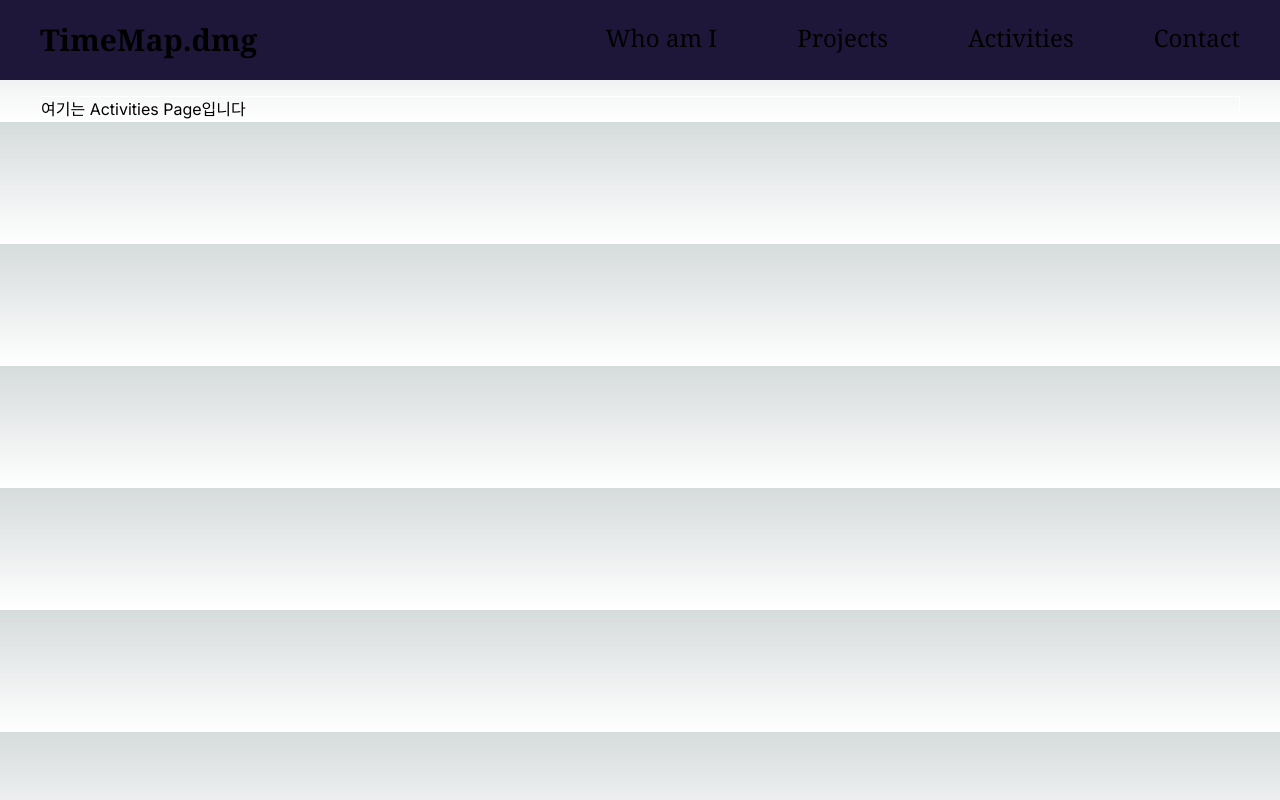
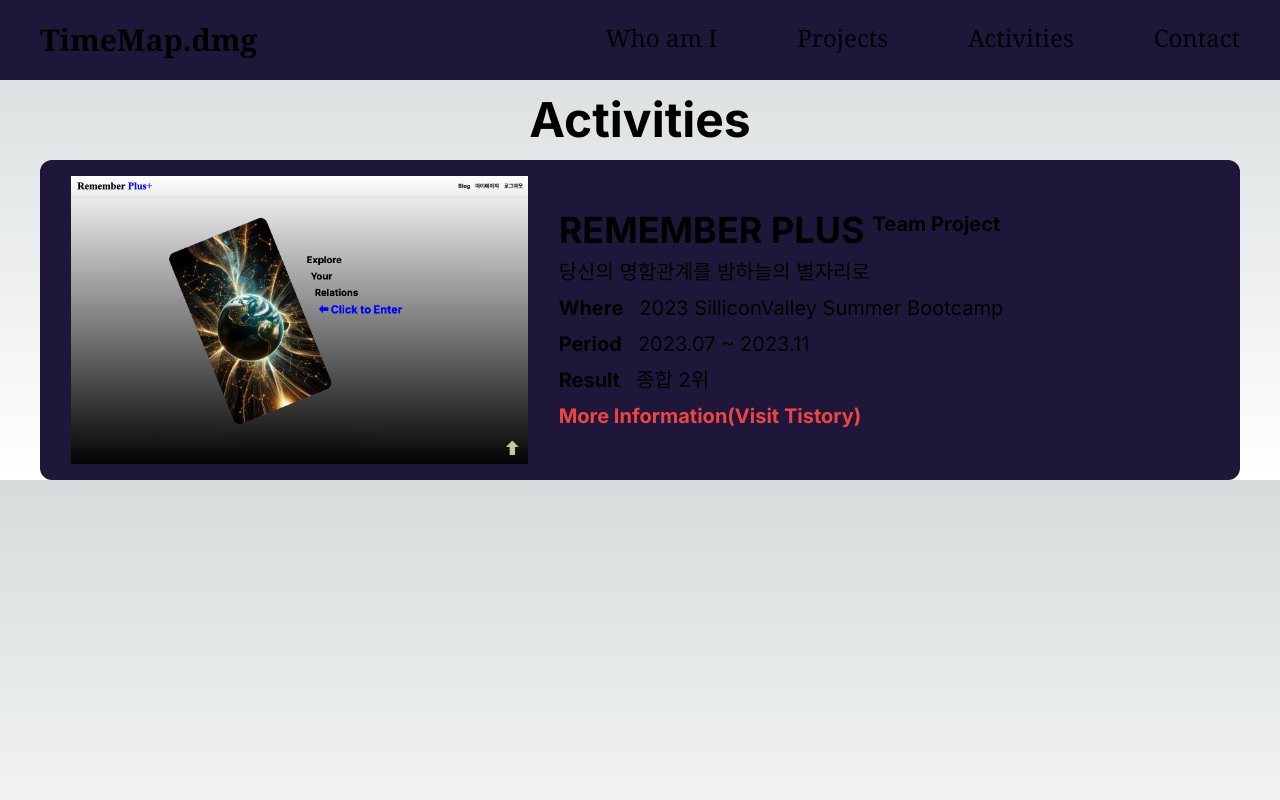
Before and after one commit to TMInstaller/time-map-dmg, a Next.js app: page /activities in a window 1280 px wide. Built offline with nearby package versions, Linux system fonts and the light colour scheme.

Commit message:
Activity Page 구현

```diff
--- a/src/app/(info)/activities/page.tsx
+++ b/src/app/(info)/activities/page.tsx
@@ -1,11 +1,13 @@
+import ActivityInfo from '@/components/info/ActivityInfo'
 import withLayout from '@/hoc/withLayout'
+import Image from 'next/image'
+import Link from 'next/link'
 
 const Activities: React.FC = () => {
   return (
     <div className='flex flex-col items-center'>
-      <div className='max-w-content w-full mt-4'>
-        <div className='border border-white'>여기는 Activities Page입니다</div>
-      </div>
+      <div className='text-5xl font-bold mt-4'>Activities</div>
+      <ActivityInfo />
     </div>
   )
 }
--- a/src/components/global/Header.tsx
+++ b/src/components/global/Header.tsx
@@ -6,7 +6,9 @@ const Header = () => {
   return (
     <div className='w-screen h-20 bg-background-light flex items-center justify-center'>
       <div className='flex justify-between max-w-content w-full'>
-        <div className='font-serif font-bold text-3xl'>TimeMap.dmg</div>
+        <div className='font-serif font-bold text-3xl'>
+          <Link href='/'>TimeMap.dmg</Link>
+        </div>
         <div className='flex row-auto gap-20'>
           {categories.map((category, index) => (
             <Link key={index} href={`/${category.replace(/\s+/g, '').toLowerCase()}`} passHref>
--- /dev/null
+++ b/src/components/info/ActivityInfo.tsx
@@ -0,0 +1,42 @@
+import Image from 'next/image'
+import Link from 'next/link'
+
+const ActivityInfo = () => {
+  return (
+    <div className='grid grid-cols-12 max-w-content w-full h-80 mt-4 animate-slide-in bg-background-light p-4 rounded-xl'>
+      <div className='col-start-1 col-end-6 relative bg-background-light'>
+        <Image src='/RememberPlus.png' alt='' fill style={{ objectFit: 'contain' }} />
+      </div>
+      <div
+        className={`col-start-6 col-end-13 p-4 bg-background-light flex flex-col justify-center gap-2`}
+      >
+        <div className='flex flex-row gap-2'>
+          <div className='text-4xl font-bold'>REMEMBER PLUS</div>
+          <div className='text-xl font-bold'>Team Project</div>
+        </div>
+        <div className='flex flex-row gap-4'>
+          <div className='text-xl'>당신의 명함관계를 밤하늘의 별자리로</div>
+        </div>
+        <div className='flex flex-row gap-4'>
+          <div className='text-xl font-bold'>Where</div>
+          <div className='text-xl'>2023 SilliconValley Summer Bootcamp</div>
+        </div>
+        <div className='flex flex-row gap-4'>
+          <div className='text-xl font-bold'>Period</div>
+          <div className='text-xl'>2023.07 ~ 2023.11</div>
+        </div>
+        <div className='flex flex-row gap-4'>
+          <div className='text-xl font-bold'>Result</div>
+          <div className='text-xl'>종합 2위</div>
+        </div>
+        <div className='text-xl font-bold text-red-500 hover:underline'>
+          <Link href='https://time-map-installer.tistory.com/250'>
+            More Information(Visit Tistory)
+          </Link>
+        </div>
+      </div>
+    </div>
+  )
+}
+
+export default ActivityInfo
--- a/tailwind.config.ts
+++ b/tailwind.config.ts
@@ -21,6 +21,15 @@ const config: Config = {
       maxWidth: {
         content: '1200px',
       },
+      keyframes: {
+        slideIn: {
+          '0%': { transform: 'translateX(-100%)', opacity: '0' },
+          '100%': { transform: 'translateX(0)', opacity: '1' },
+        },
+      },
+      animation: {
+        'slide-in': 'slideIn 0.5s ease-out forwards',
+      },
     },
   },
   plugins: [],
```
Also changed, not shown: public/RememberPlus.png (added).
